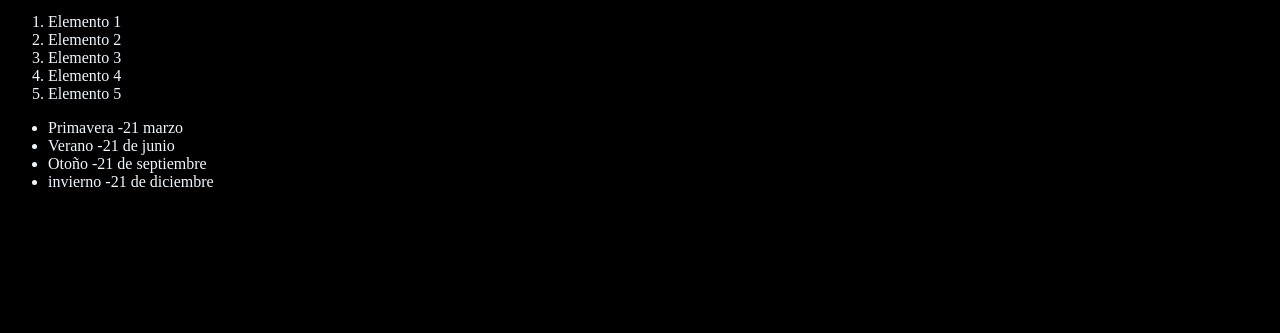
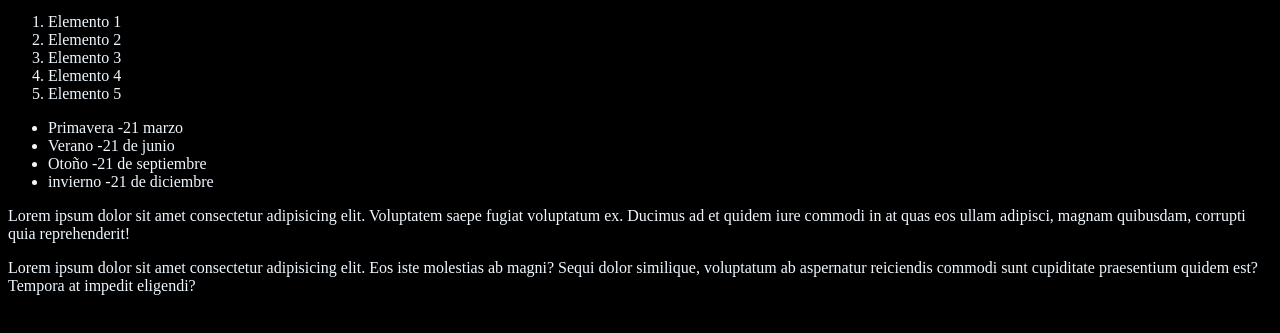
Before and after one commit to DavidSnow77/youtub-git, a plain HTML site: page index.html in a window 1280 px wide. Shown: the part 101-434 px from the top of the page. Drawn offline with Linux system fonts and the light colour scheme.

Commit message:
AGREGANDO DOS PARRAFOS

```diff
--- a/index.html
+++ b/index.html
@@ -23,5 +23,16 @@
       <li>Otoño -21 de septiembre</li>
       <li>invierno -21 de diciembre</li>
     </ul>
+    <p>
+      Lorem ipsum dolor sit amet consectetur adipisicing elit. Voluptatem saepe
+      fugiat voluptatum ex. Ducimus ad et quidem iure commodi in at quas eos
+      ullam adipisci, magnam quibusdam, corrupti quia reprehenderit!
+    </p>
+    <p>
+      Lorem ipsum dolor sit amet consectetur adipisicing elit. Eos iste
+      molestias ab magni? Sequi dolor similique, voluptatum ab aspernatur
+      reiciendis commodi sunt cupiditate praesentium quidem est? Tempora at
+      impedit eligendi?
+    </p>
   </body>
 </html>
```
